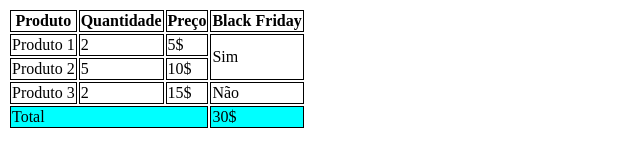
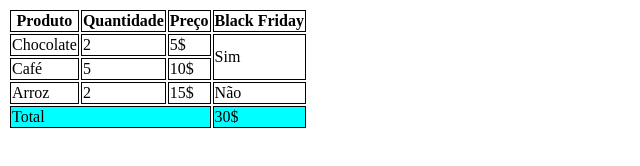
Before and after one commit to bruno-souzza/aula-tabela, a plain HTML site: page index.html in a window 1280 px wide. Shown: the whole page, without its empty margins (0-640 px from the left). Drawn offline with Linux system fonts and the light colour scheme.

Commit message:
foram atualizados os produtos

```diff
--- a/index.html
+++ b/index.html
@@ -30,20 +30,20 @@
 
        <tbody>
         <tr>
-            <td>Produto 1</td>
+            <td>Chocolate</td>
             <td>2</td>
             <td>5$</td>
             <td rowspan="2">Sim</td>
         </tr>
 
         <tr>
-            <td>Produto 2</td>
+            <td>Café</td>
             <td>5</td>
             <td>10$</td>
         </tr>
 
         <tr>
-            <td>Produto 3</td>
+            <td>Arroz</td>
             <td>2</td>
             <td>15$</td>
             <td>Não</td>
```
